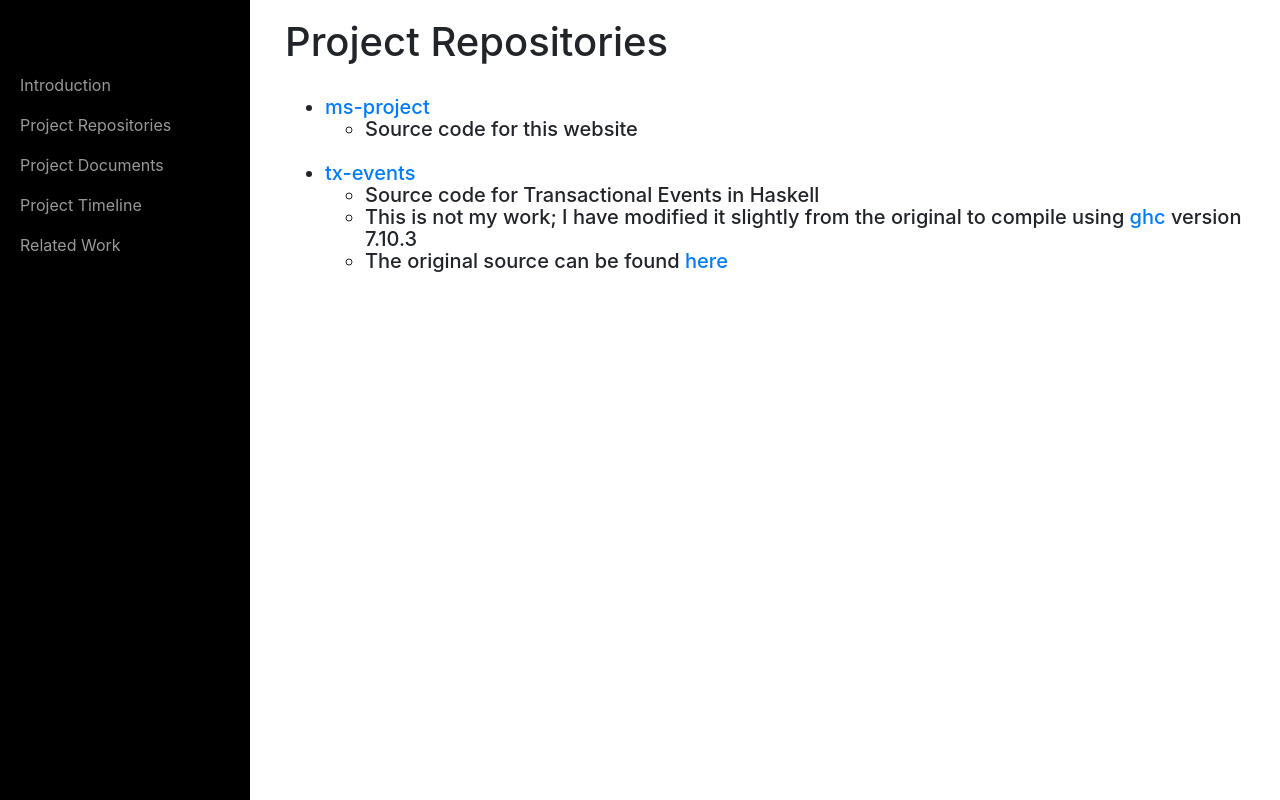
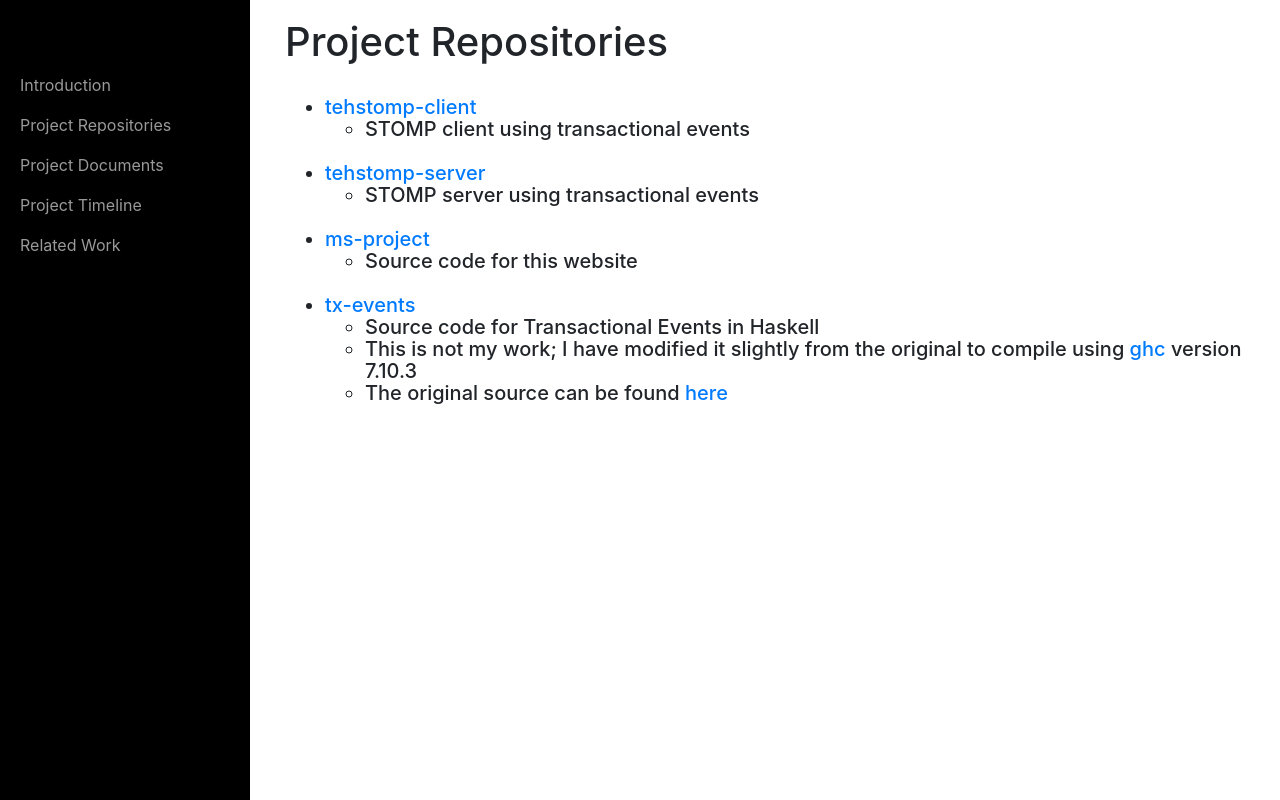
Before and after one commit to wickstopher/ms-project, a website: page repos.html in a window 1280 px wide. Drawn offline with Linux system fonts and the light colour scheme.

Commit message:
Add new repositories to page.

```diff
--- a/repos.html
+++ b/repos.html
@@ -52,6 +52,14 @@
                 <br>
                 <h5>
                     <ul>
+                        <li><a href="https://github.com/wickstopher/tehstomp-client">tehstomp-client</a>
+                        	<ul><li>STOMP client using transactional events</li></ul>
+                    	</li>
+                    	<br>
+                        <li><a href="https://github.com/wickstopher/tehstomp-server">tehstomp-server</a>
+                        	<ul><li>STOMP server using transactional events</li></ul>
+                    	</li>
+                    	<br>
                         <li><a href="https://github.com/wickstopher/ms-project">ms-project</a>
                             <ul><li>Source code for this website</li></ul>
                         </li>
```
Also changed, not shown: related.html (+4 -1 lines).
